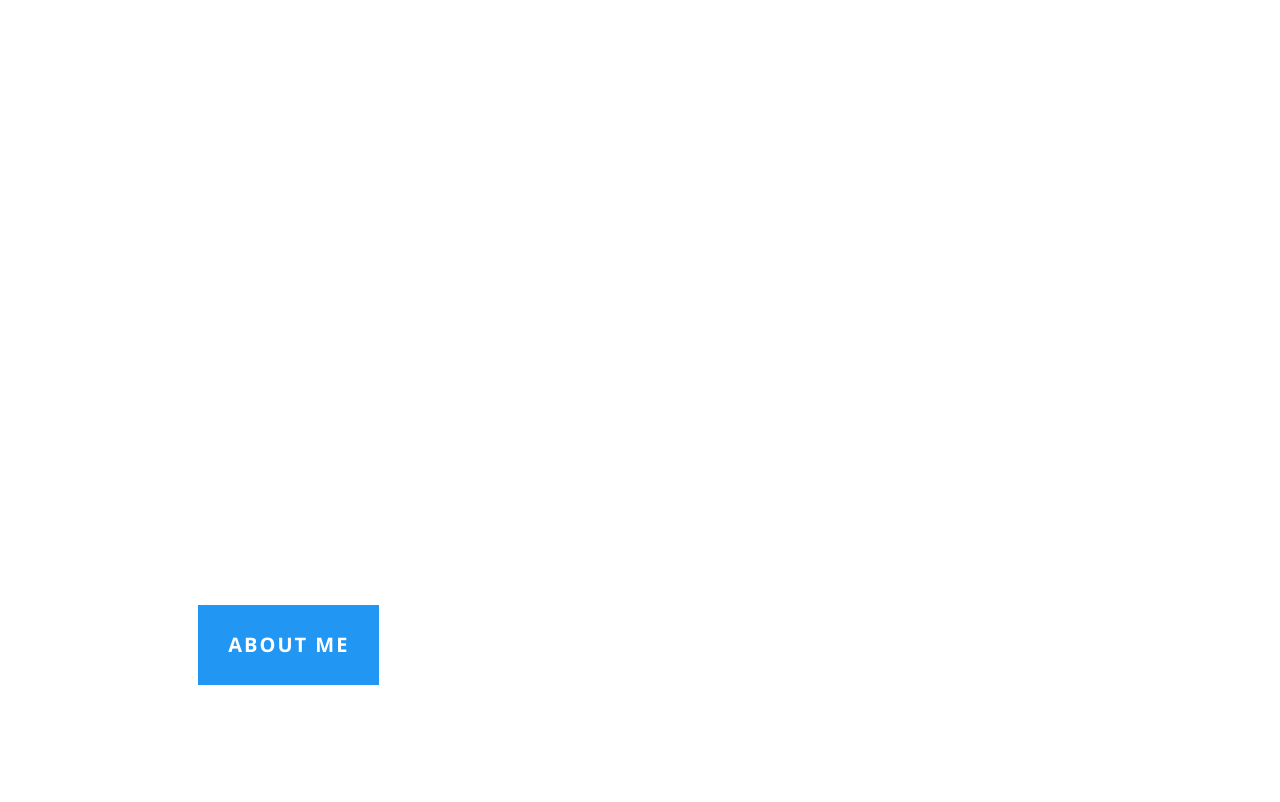
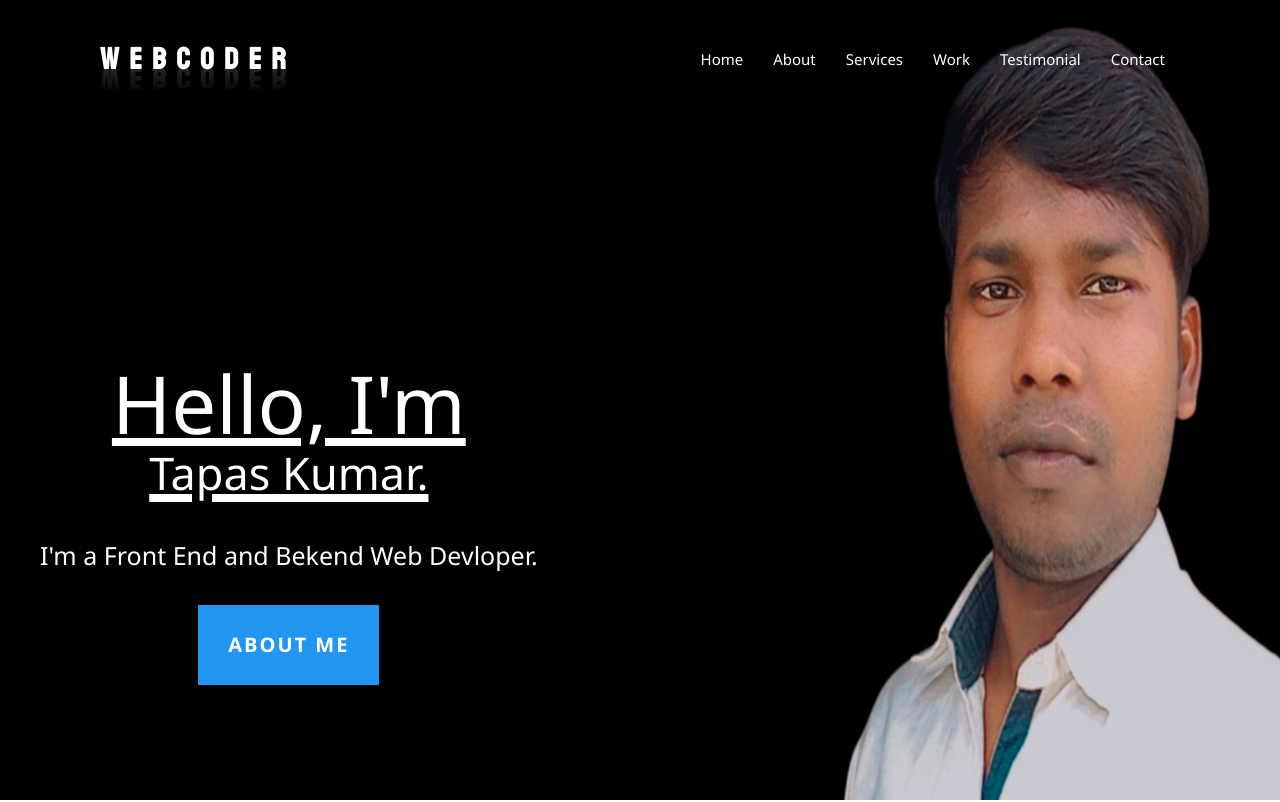
Before and after one commit to Tapasprofile/hello.github.io, a plain HTML site: page index.html in a window 1280 px wide. Shown: the top 802 px of the page. Drawn offline with Linux system fonts and the light colour scheme.

Commit message:
tapasp.jpg
tapasp.jpg

```diff
--- a/style.css
+++ b/style.css
@@ -33,7 +33,7 @@ h2{
 .banner {
   position: relative;
   min-height: 100vh;
-  background: url(profile final.jpg);
+  background: url(tapasp.jpg);
   background-size: cover;
   background-position: right;
   display: flex;
```
